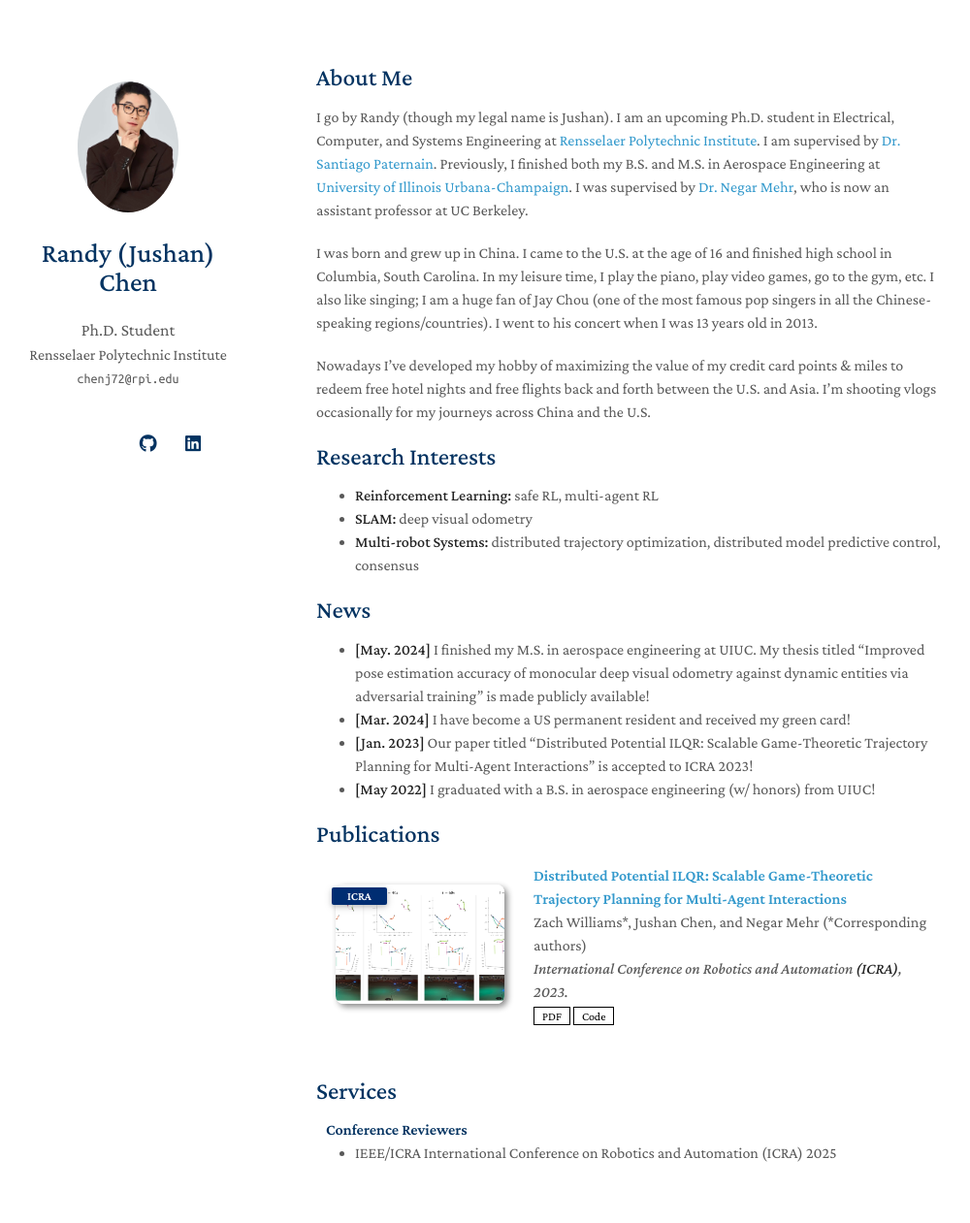
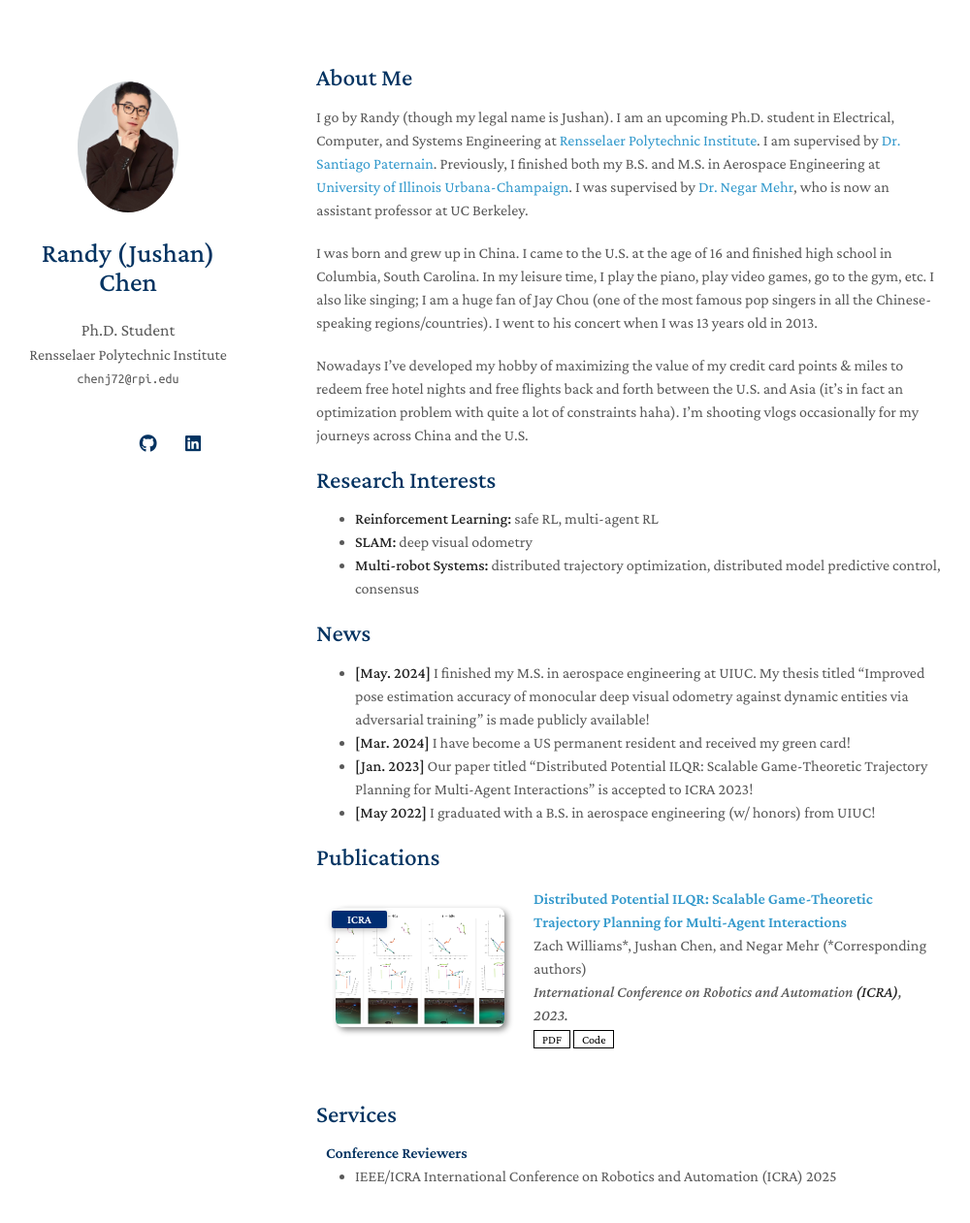
Before and after one commit to Jushan-Randy-Chen/Jushan-Randy-Chen.github.io, a Jekyll site: the page built from index.md, in a window 1280 px wide and 1304 px high. Shown: the top 1261 px of the window at 97% size, without its empty margins (144-1144 px from the left). Built offline with Jekyll 4.4.1, drawn with Linux system fonts in a browser that asks for light colours; a style sheet for code colours, icons or effects is not loaded; our own code applies the rules of GitHub Pages for plain Markdown files.

Commit message:
Update index.md

```diff
--- a/index.md
+++ b/index.md
@@ -8,7 +8,7 @@
 
 I was born and grew up in China. I came to the U.S. at the age of 16 and finished high school in Columbia, South Carolina. In my leisure time, I play the piano, play video games, go to the gym, etc. I also like singing; I am a huge fan of Jay Chou (one of the most famous pop singers in all the Chinese-speaking regions/countries). I went to his concert when I was 13 years old in 2013.
 
-Nowadays I've developed my hobby of maximizing the value of my credit card points & miles to redeem free hotel nights and free flights back and forth between the U.S. and Asia. I'm shooting vlogs occasionally for my journeys across China and the U.S.
+Nowadays I've developed my hobby of maximizing the value of my credit card points & miles to redeem free hotel nights and free flights back and forth between the U.S. and Asia (it's in fact an optimization problem with quite a lot of constraints haha). I'm shooting vlogs occasionally for my journeys across China and the U.S.
 
 ## Research Interests
 
```
